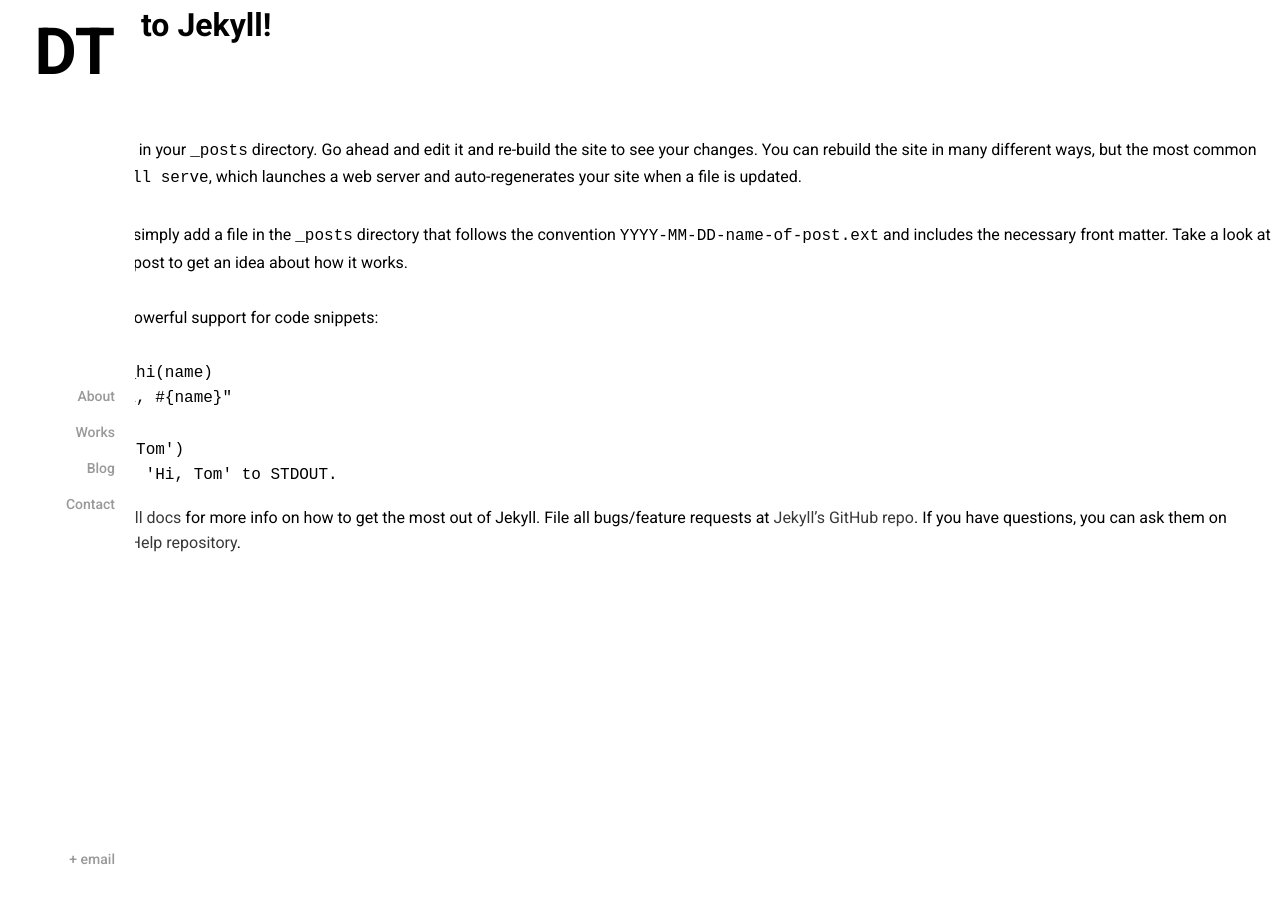
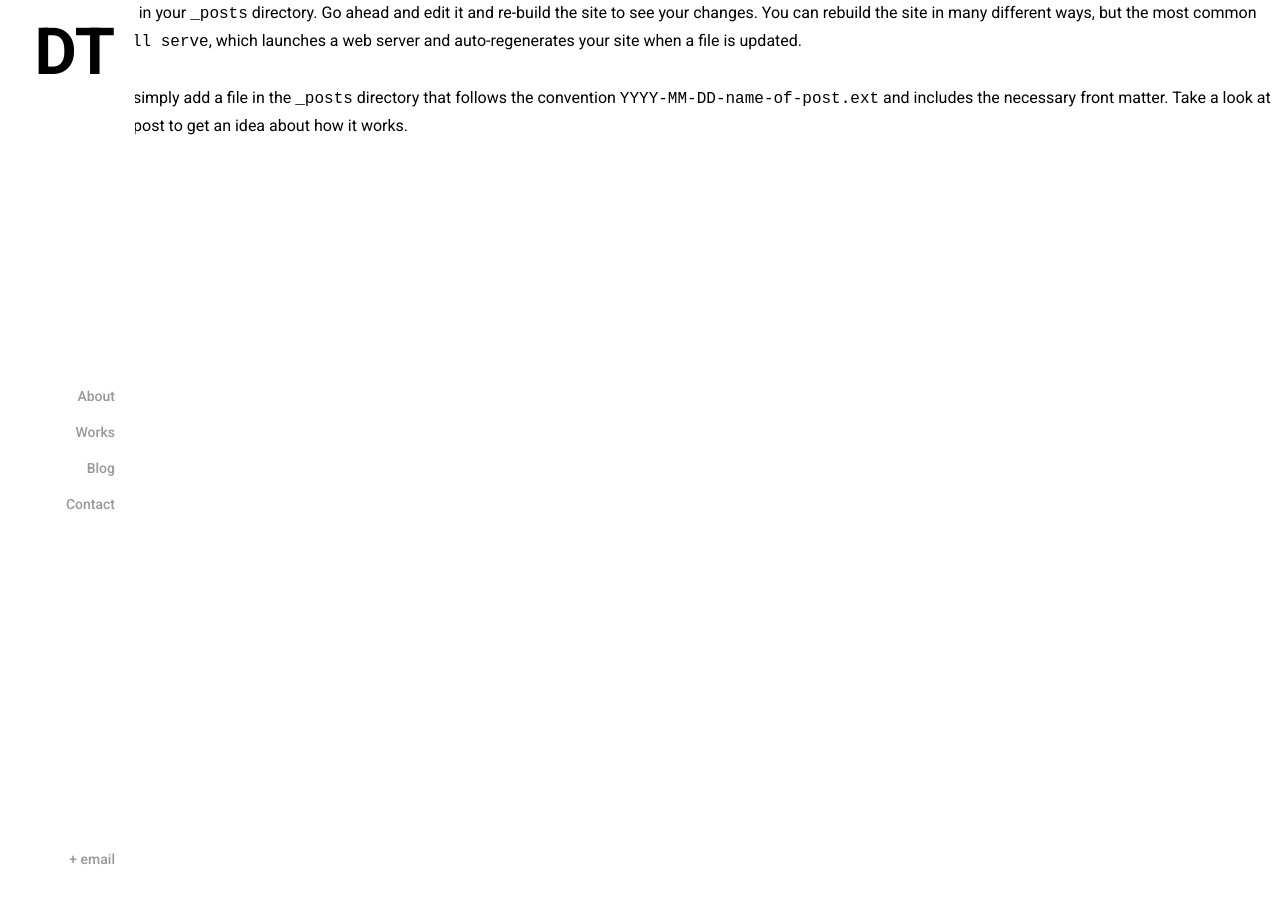
Before and after one commit to ginpro/ginpro.github.io, a Jekyll site: the page built from _posts/2015-10-03-welcome-to-jekyll.markdown, in a window 1280 px wide. Built offline with Jekyll 4.4.1, drawn with Linux system fonts in a browser that asks for light colours; nearby versions of some CDN libraries; library files that are not in the unit come from our copies; comment, search, counter and statistics services are not loaded.

Commit message:
add post

```diff
--- a/_posts/2015-10-03-welcome-to-jekyll.markdown
+++ b/_posts/2015-10-03-welcome-to-jekyll.markdown
@@ -1,25 +1,9 @@
 ---
-layout: post
+layout: default
 title:  "Welcome to Jekyll!"
+thumnail:  "post-1.png"
 date:   2015-10-03 17:20:25
-categories: jekyll update
 ---
 You’ll find this post in your `_posts` directory. Go ahead and edit it and re-build the site to see your changes. You can rebuild the site in many different ways, but the most common way is to run `jekyll serve`, which launches a web server and auto-regenerates your site when a file is updated.
 
 To add new posts, simply add a file in the `_posts` directory that follows the convention `YYYY-MM-DD-name-of-post.ext` and includes the necessary front matter. Take a look at the source for this post to get an idea about how it works.
-
-Jekyll also offers powerful support for code snippets:
-
-{% highlight ruby %}
-def print_hi(name)
-  puts "Hi, #{name}"
-end
-print_hi('Tom')
-#=> prints 'Hi, Tom' to STDOUT.
-{% endhighlight %}
-
-Check out the [Jekyll docs][jekyll] for more info on how to get the most out of Jekyll. File all bugs/feature requests at [Jekyll’s GitHub repo][jekyll-gh]. If you have questions, you can ask them on [Jekyll’s dedicated Help repository][jekyll-help].
-
-[jekyll]:      http://jekyllrb.com
-[jekyll-gh]:   https://github.com/jekyll/jekyll
-[jekyll-help]: https://github.com/jekyll/jekyll-help
--- a/index.html
+++ b/index.html
@@ -92,7 +92,8 @@
               </div>
             </div>
             <div class="col-1 no-padding pull-left">
-              <div class="list-post-thum"><a href="#" style="background-image: url(/homepage/images/steak_exploration.jpg" class="article-thumb">
+              <div class="list-post-thum">
+                <!-- <a href="#" style="background-image: url(/homepage/images/steak_exploration.jpg" class="article-thumb">
                   <div class="article-meta">
                     <h3 class="name">fnsdf fsdf fs </h3><span class="date">27-08-2015</span>
                   </div></a><a href="#" style="background-image: url(/homepage/images/1_1x.png" class="article-thumb">
@@ -128,7 +129,8 @@
                   </div></a><a href="#" style="background-image: url(/homepage/images/steak_exploration.jpg" class="article-thumb">
                   <div class="article-meta">
                     <h3 class="name">fnsdf fsdf fs </h3><span class="date">27-08-2015</span>
-                  </div></a></div>
+                  </div></a>-->
+                </div>
             </div>
           </div>
         </section>
```
